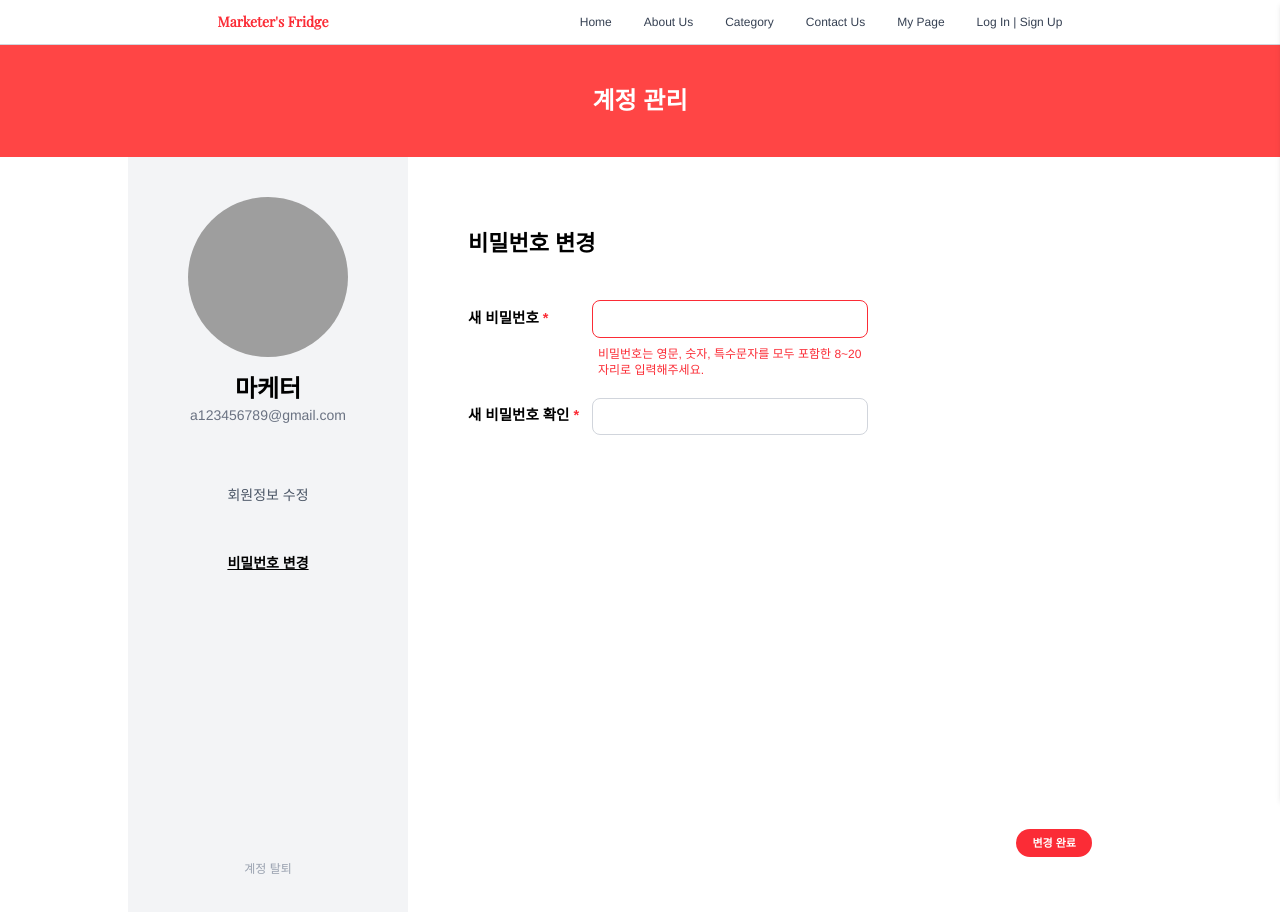
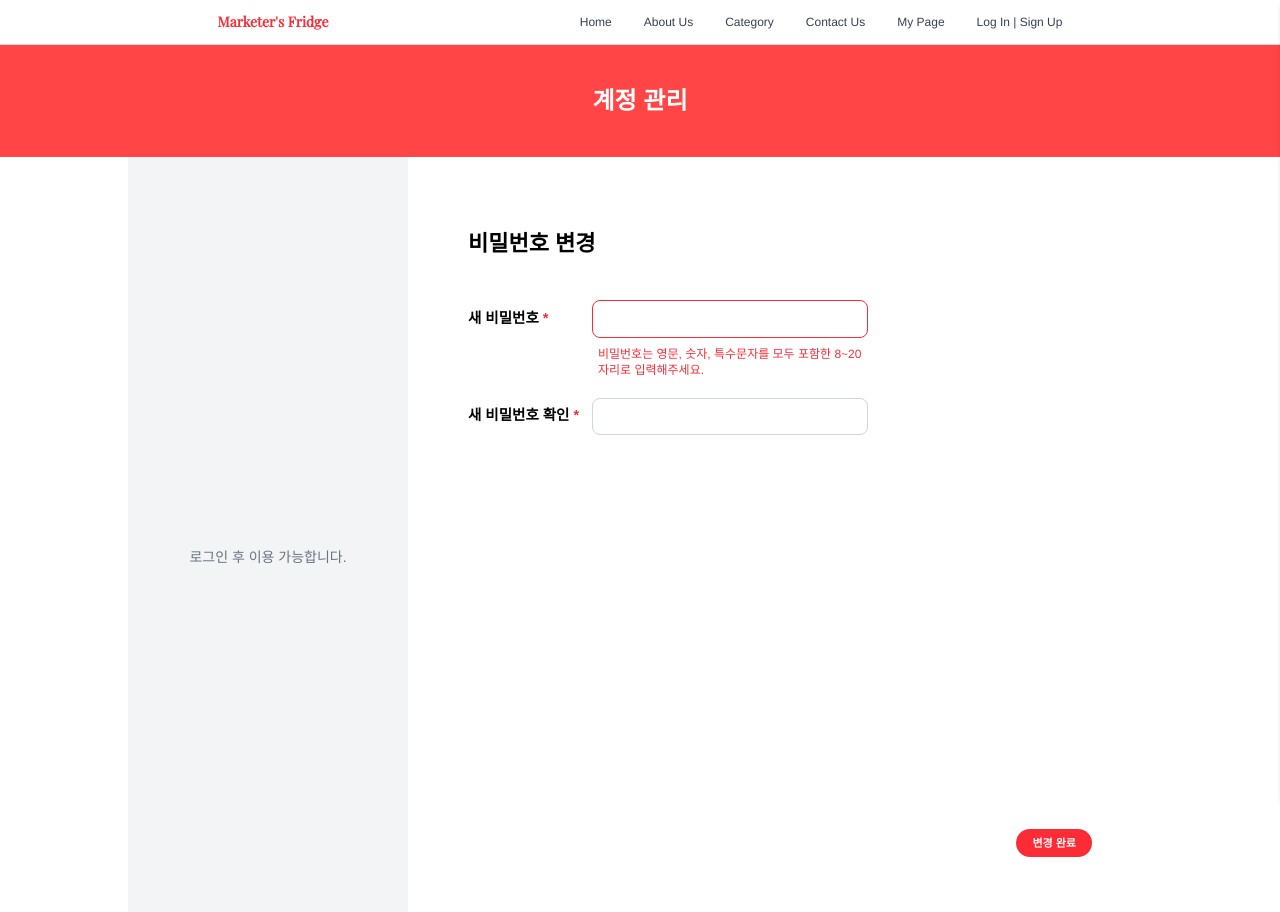
Before and after one commit to Marketer-s-Fridge/Client, a Next.js app: page /myPage/account/myPwd in a window 1280 px wide. Shown: the top 912 px of the page. Built offline with nearby package versions, Linux system fonts and the light colour scheme; grey boxes are pictures that could not be loaded.

Commit message:
feat:accountSidebar 유저 정보 세팅

```diff
--- a/src/components/accountSideBar.tsx
+++ b/src/components/accountSideBar.tsx
@@ -4,14 +4,36 @@ import { useRouter, usePathname } from "next/navigation";
 import React, { useState } from "react";
 import Image from "next/image";
 import DeleteAccountModal from "@/app/myPage/account/deleteAccountModal";
+import { useAuthStatus } from "@/features/auth/hooks/useAuthStatus";
 
 export default function AccountSidebar() {
   const router = useRouter();
   const pathname = usePathname();
   const [isModalOpen, setIsModalOpen] = useState(false);
 
+  // ✅ 로그인 사용자 정보 가져오기
+  const { user, isAuthenticated, isLoading } = useAuthStatus();
+
   const isMyInfo = pathname === "/myPage/account/myInfo";
   const isMyPwd = pathname === "/myPage/account/myPwd";
+
+  // ✅ 로딩 상태
+  if (isLoading) {
+    return (
+      <aside className="bg-gray-100 flex items-center justify-center w-full h-screen text-sm text-gray-500">
+        로딩 중...
+      </aside>
+    );
+  }
+
+  // ✅ 비로그인 상태
+  if (!isAuthenticated) {
+    return (
+      <aside className="bg-gray-100 flex items-center justify-center w-full h-screen text-sm text-gray-500">
+        로그인 후 이용 가능합니다.
+      </aside>
+    );
+  }
 
   return (
     <aside className="bg-gray-100 flex flex-col items-center py-5 md:py-10 px-2 md:px-4 text-center w-full md:w-[280px] h-auto md:h-screen">
@@ -24,9 +46,11 @@ export default function AccountSidebar() {
         height={200}
       />
 
-      {/* 사용자 정보 */}
-      <h2 className="mt-4 text-xl md:text-2xl font-bold">마케터</h2>
-      <p className="text-sm text-gray-500">a123456789@gmail.com</p>
+      {/* ✅ 사용자 정보 */}
+      <h2 className="mt-4 text-xl md:text-2xl font-bold">
+        {user?.name ?? "사용자"}
+      </h2>
+      <p className="text-sm text-gray-500">{user?.email ?? "-"}</p>
 
       {/* 메뉴 버튼 */}
       <div className="hidden md:flex flex-col items-center gap-10 md:mt-14 text-sm w-full">
@@ -55,27 +79,32 @@ export default function AccountSidebar() {
       >
         계정 탈퇴
       </p>
+
+      {/* ✅ 모바일 하단 메뉴 */}
       <section className="flex md:hidden w-full justify-between items-center px-4">
         {/* 왼쪽 버튼 그룹 */}
         <div className="flex gap-5">
           <button
             onClick={() => router.push("/myPage/account/myInfo")}
-      className={`${pathname === "/myPage/account/myInfo" ? "font-bold underline" : ""}`}
+            className={`${
+              pathname === "/myPage/account/myInfo" ? "font-bold underline" : ""
+            }`}
           >
             계정 관리
           </button>
           <button
             onClick={() => router.push("/myPage/myContact")}
-      className={`${pathname === "/myPage/myContact" ? "font-bold underline" : ""}`}
+            className={`${
+              pathname === "/myPage/myContact" ? "font-bold underline" : ""
+            }`}
           >
             내 문의 내역
           </button>
         </div>
 
-  {/* 오른쪽 콘텐츠 소비 리포트 버튼 (원하는 페이지 있으면 경로 연결 가능) */}
+        {/* 오른쪽 콘텐츠 소비 리포트 버튼 */}
         <button
           onClick={() => {
-      // 예: 콘텐츠 소비 리포트 페이지 연결 시
             // router.push("/myPage/contentReport");
           }}
         >
@@ -83,12 +112,11 @@ export default function AccountSidebar() {
         </button>
       </section>
 
-      {/* 탈퇴 확인 모달 */}
-
+      {/* ✅ 탈퇴 확인 모달 */}
       <DeleteAccountModal
         isOpen={isModalOpen}
         onClose={() => setIsModalOpen(false)}
-        email="a123456789@gmail.com"
+        email={user?.email ?? ""}
         onConfirm={() => {
           console.log("탈퇴 처리됨");
           // 실제 탈퇴 API 호출 가능
```
Lines whose indentation alone changed are shown as unchanged.
